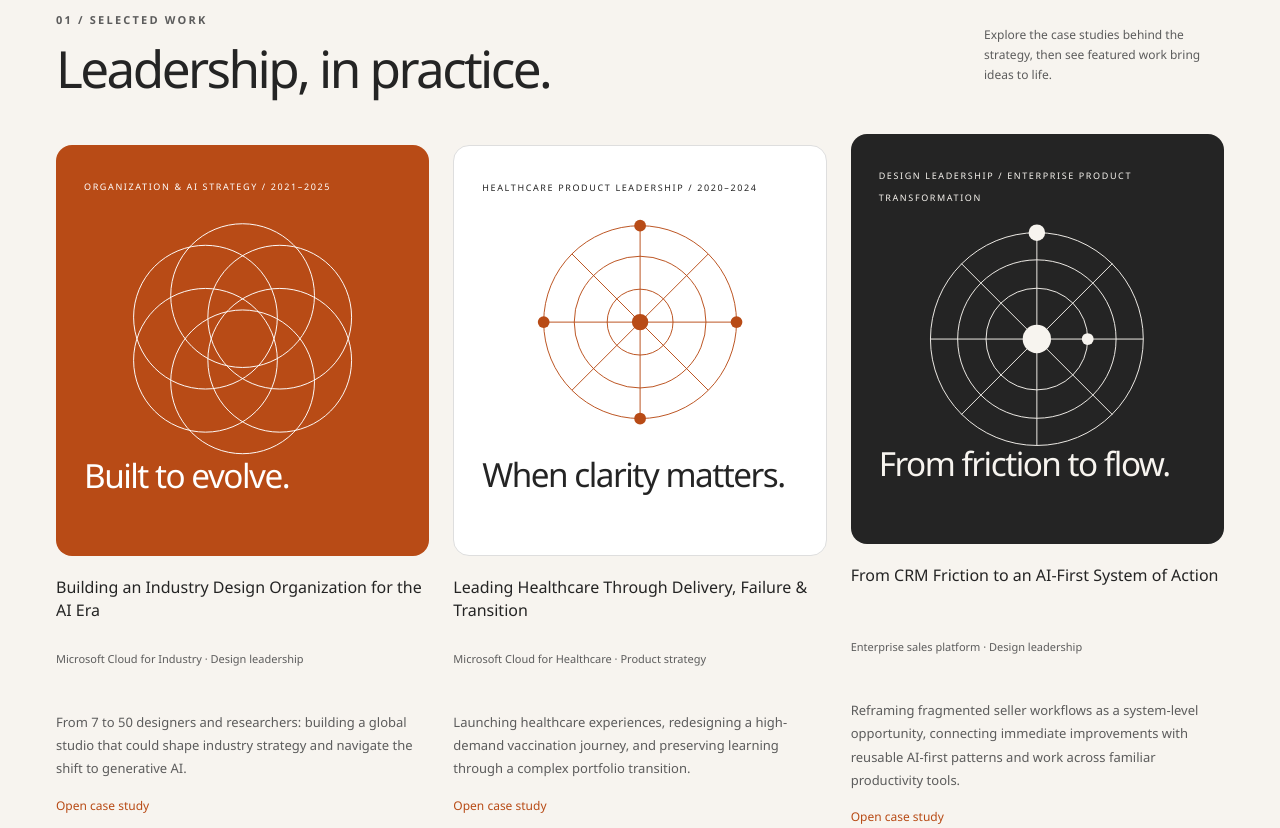
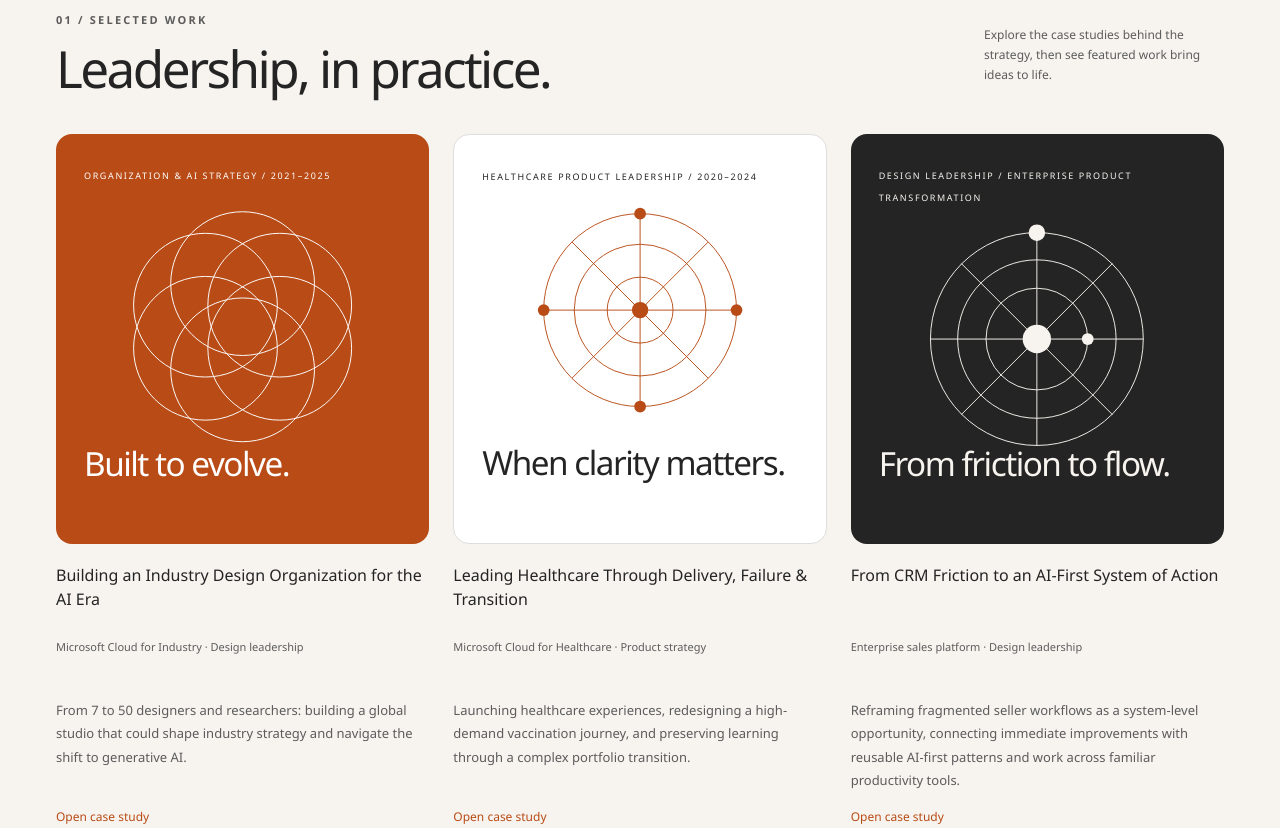
Before and after one commit to muellerlisa777-collab/portfolio, a plain HTML site: page index.html in a window 1280 px wide. Shown: the part 1000-1828 px from the top of the page. Drawn offline with Linux system fonts and the light colour scheme.

Commit message:
Make case study cards equal height
Co-authored-by: copilot-swe-agent[bot] <198982749+Copilot@users.noreply.github.com>

```diff
--- a/index.html
+++ b/index.html
@@ -106,9 +106,9 @@
     .section-head { display: flex; justify-content: space-between; align-items: end; gap: 24px; margin-bottom: 36px; }
     h2 { font-weight: 350; font-size: clamp(36px, 4vw, 56px); letter-spacing: -.05em; line-height: 1.15; margin: 12px 0 0; }
     .section-note { color: var(--cp-text-muted); font-size: 12px; max-width: 240px; line-height: 1.7; }
-    .projects { display: grid; grid-template-columns: repeat(3, 1fr); gap: 24px; }
-    .project { text-align: left; border: 0; padding: 0; background: none; min-width: 0; }
-    .project-art { aspect-ratio: 1 / 1.1; border-radius: 16px; padding: 28px; overflow: hidden; position: relative; transition: transform .25s; }
+    .projects { display: grid; grid-template-columns: repeat(3, 1fr); grid-auto-rows: 1fr; align-items: stretch; gap: 24px; }
+    .project { display: flex; flex-direction: column; height: 100%; text-align: left; border: 0; padding: 0; background: none; min-width: 0; }
+    .project-art { flex: none; width: 100%; aspect-ratio: 1 / 1.1; border-radius: 16px; padding: 28px; overflow: hidden; position: relative; transition: transform .25s; }
     .project:hover .project-art { transform: translateY(-6px); }
     .project:nth-child(1) .project-art { background: var(--cp-accent); color: var(--cp-accent-fg); }
     .project:nth-child(2) .project-art { background: var(--cp-surface); color: var(--cp-text); border: 1px solid var(--cp-border); }
@@ -124,7 +124,7 @@
     .project-info p { font-size: 11px; line-height: 1.3; color: var(--cp-text-muted); margin: 0; height: 3.9em; }
     .project-info h3 { line-height: 1.45; height: 4.35em; }
     .project-info { gap: 16px; align-items: start; }
-    .project-description { font-size: 13px; line-height: 1.8; color: var(--cp-text-muted); margin: 16px 0 0; }
+    .project-description { flex: 1; font-size: 13px; line-height: 1.8; color: var(--cp-text-muted); margin: 16px 0 0; }
     .project-read { display: inline-block; margin-top: 16px; color: var(--cp-accent); font-size: 12px; }
     .project-art .art-title { right: 24px; height: 2.3em; font-size: clamp(24px, 2.6vw, 34px); line-height: 1.15; }
     .project-pending .project-art { background: var(--cp-bg-elevated); color: var(--cp-text-soft); border: 1px dashed var(--cp-border-strong); }
```
